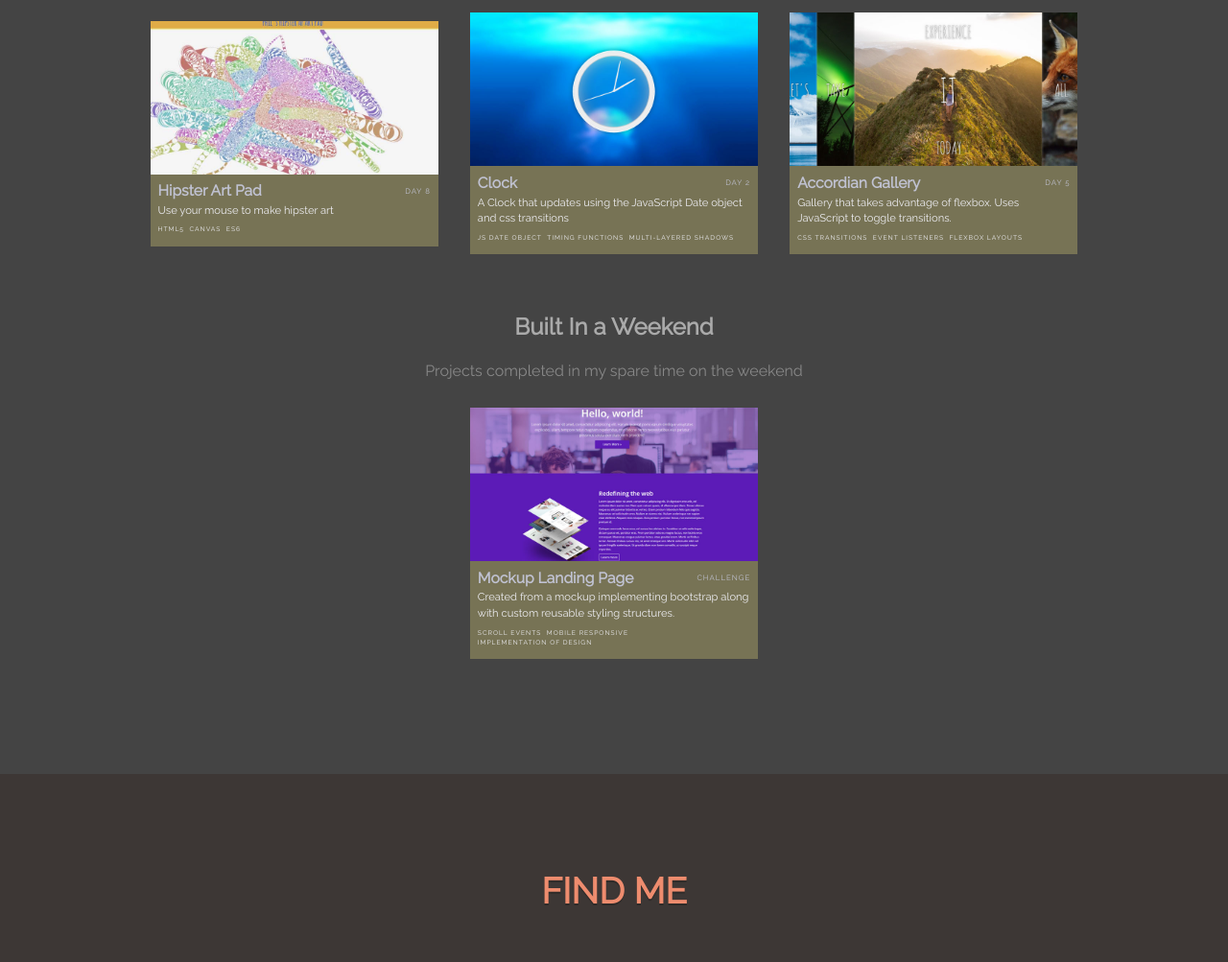
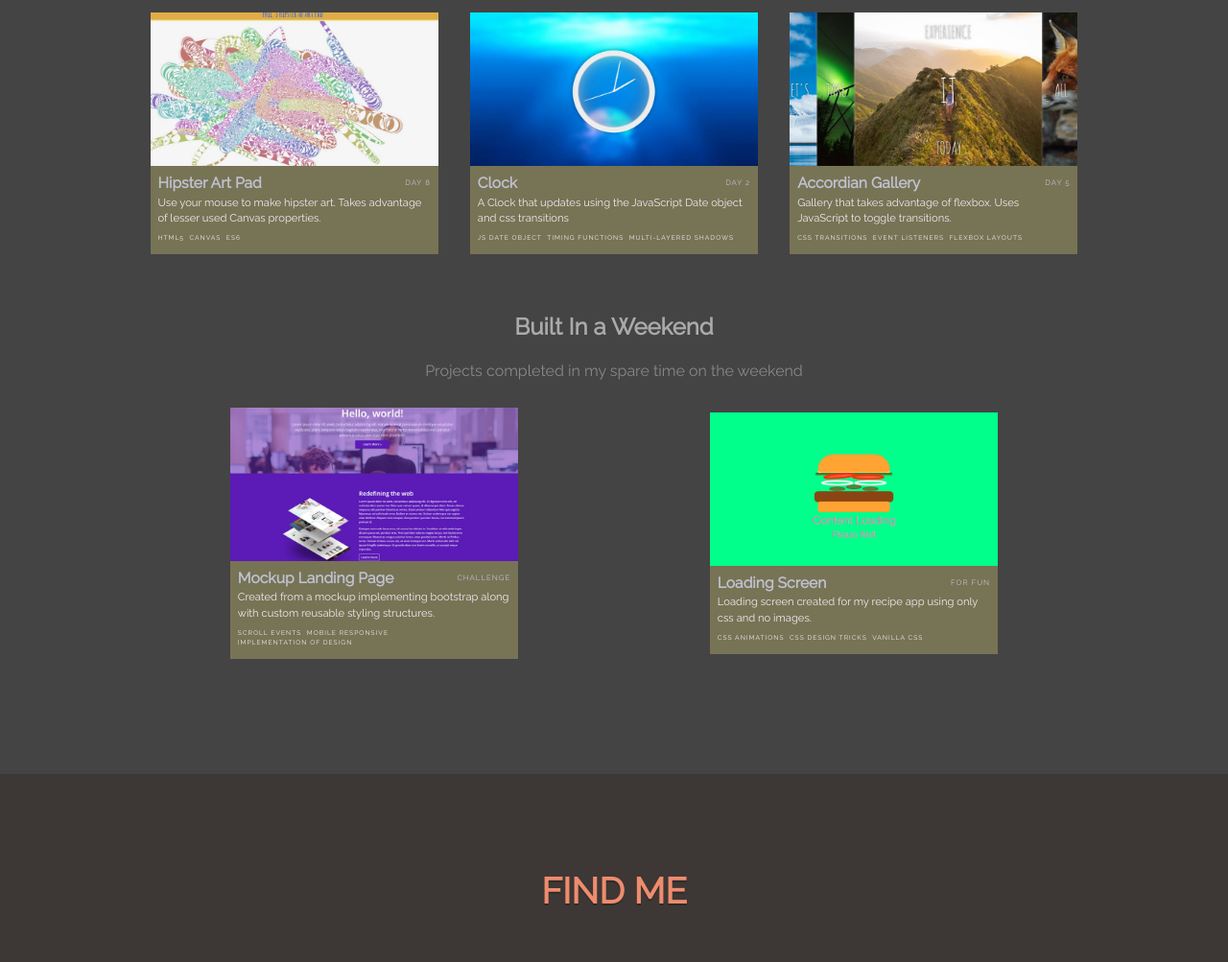
Before and after one commit to phileflanagan/my-website-v5.0, a website: page index.html in a window 1280 px wide. Shown: the part 2407-3410 px from the top of the page at 96% size. Drawn offline with nearby package versions, Linux system fonts and the light colour scheme; a web font is replaced by a local one.

Commit message:
Add new project

```diff
--- a/index.html
+++ b/index.html
@@ -260,7 +260,7 @@
   		<header>
   			<h3>Hipster Art Pad</h3><h4>Day 8</h4>
   		</header>
-  		<p>Use your mouse to make hipster art</p>
+  		<p>Use your mouse to make hipster art. Takes advantage of lesser used Canvas properties.</p>
   		<ul class="skills">
   			<li>HTML5</li>
   			<li>Canvas</li>
@@ -328,6 +328,25 @@
         <li>Scroll Events</li>
         <li>Mobile Responsive</li>
         <li>Implementation of Design</li>
+      </ul>
+    </div>
+  </div>
+
+  <div class="card" id="card2-2">
+    <div class="thumb-overlay">
+      <a href="https://phileflanagan.github.io/Hamburger-Loader" class="card-btn" target="_blank"><i class="fa fa-eye"></i></a>
+      <a href="https://github.com/phileflanagan/Hamburger-Loader" class="card-btn" target="_blank"><i class="fa fa-link"></i></a>
+    </div>
+    <div class="thumb"></div>
+    <div class="description">
+      <header>
+        <h3>Loading Screen</h3><h4>For Fun</h4>
+      </header>
+      <p>Loading screen created for my recipe app using only css and no images.</p>
+      <ul class="skills">
+        <li>CSS Animations</li>
+        <li>CSS Design Tricks</li>
+        <li>Vanilla CSS</li>
       </ul>
     </div>
   </div>
--- a/js/konami.js
+++ b/js/konami.js
@@ -6,10 +6,13 @@ const konamiDiv = document.querySelector('.konami');
 const konamiClose = konamiDiv.querySelector('.img-wrap');
 konamiClose.addEventListener('click', () => konamiDiv.style.display = 'none')
 
+
 window.addEventListener('keyup', (e) => {
+  console.time('start func')
   pressed.push(e.key);
   pressed.splice(-konami.length - 1, pressed.length - konami.length);
   if(konami.every((v,i)=> v === pressed[i])) {
     konamiDiv.style.display = 'flex';
+    console.timeEnd('start func');
   }
 });
--- a/sass/sections/_workingon.scss
+++ b/sass/sections/_workingon.scss
@@ -127,3 +127,4 @@
 
 
 #card2-1 .thumb { background-image: url('/img/weekend/Weekend1-800-450.jpg'); }
+#card2-2 .thumb { background-image: url('/img/weekend/Weekend2-800-450.jpg'); }
```
Also changed, not shown: css/style.css, img/weekend/Weekend2-800-450.jpg (added).
